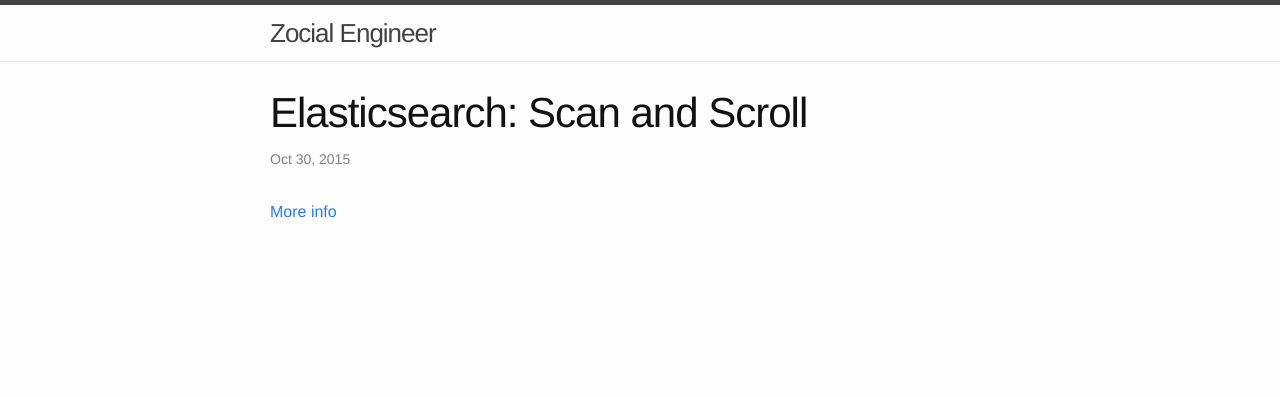
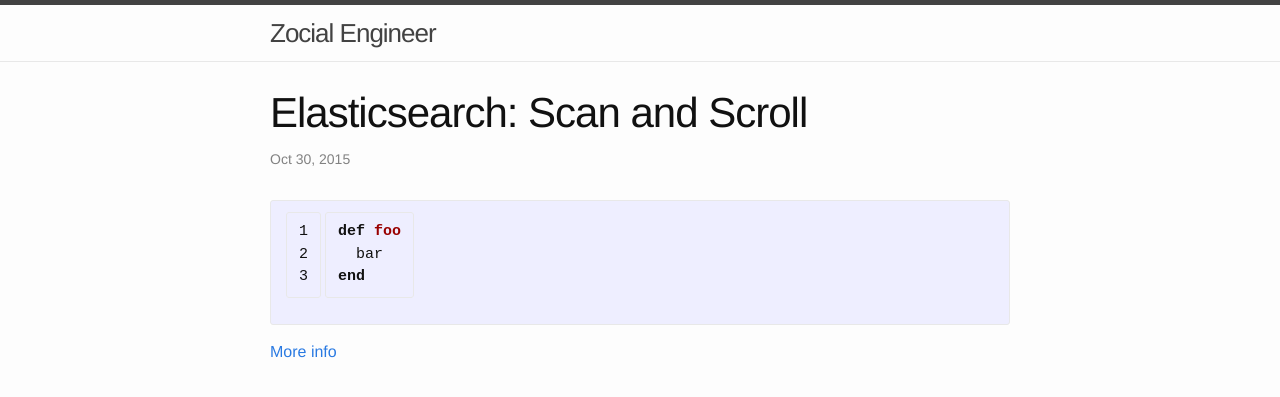
Before and after one commit to zocial/zocial.github.io, a Jekyll site: the page built from _posts/2015-10-30-elasticsearch-scan-scroll.md, in a window 1280 px wide. Shown: the top 397 px of the page. Built offline with Jekyll 4.4.1, drawn with Linux system fonts in a browser that asks for light colours.

Commit message:
Edit post add code block

```diff
--- a/_posts/2015-10-30-elasticsearch-scan-scroll.md
+++ b/_posts/2015-10-30-elasticsearch-scan-scroll.md
@@ -5,4 +5,10 @@ date:   2015-10-30 15:18:20 +0700
 categories: elasticsearch
 ---
 
+{% highlight ruby linenos %}
+def foo
+  bar
+end
+{% endhighlight %}
+
 [More info](https://www.elastic.co/guide/en/elasticsearch/guide/current/scan-scroll.html)
```
